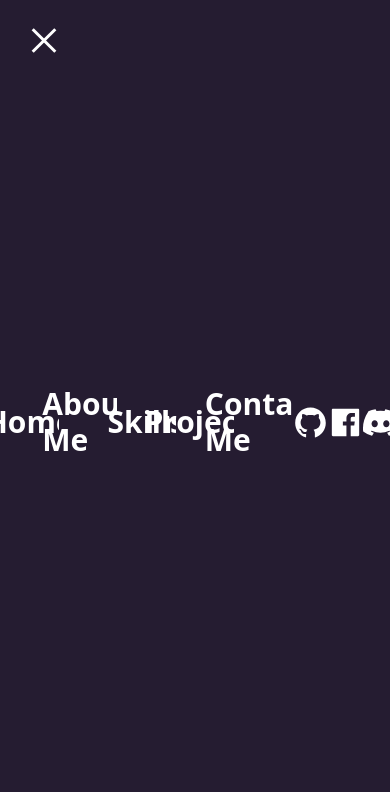
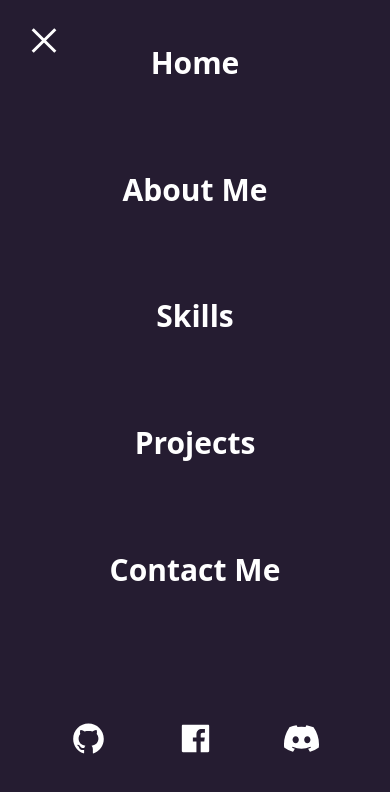
Before and after one commit to AbuHurairah127/portfolio-v2, a Next.js app: page / in a window 390 px wide. Both pictures are taken after a click on the button 44 px from the left and 40 px from the top of the page. Shown: the top 792 px of the page. Built offline with nearby package versions, Linux system fonts and the light colour scheme.

Commit message:
navbar ready responsive design

```diff
--- a/src/components/navbar/NavLinks.tsx
+++ b/src/components/navbar/NavLinks.tsx
@@ -13,7 +13,7 @@ const NavLink = ({
     <>
       <motion.a
         href=""
-        className="text-white text-3xl font-bold w-[15vw] flex justify-center items-center bg-background"
+        className="text-white text-3xl font-bold w-screen lg:w-[15vw] h-[15vh] lg:h-screen flex justify-center items-center bg-background"
         initial={initial}
         animate={animate}
         transition={transition}
--- a/src/components/navbar/Navbar.tsx
+++ b/src/components/navbar/Navbar.tsx
@@ -98,7 +98,7 @@ const Navbar = () => {
         <div>
           <AnimatePresence>
             {isNavbar && (
-              <div className="absolute top-0 w-screen h-screen -z-50 flex">
+              <div className="absolute top-0 w-screen h-screen -z-50 flex flex-col lg:flex-row">
                 {NavLinksProps.map((NavLinkProp, i) => (
                   <Fragment key={i}>
                     <NavLink
--- a/src/components/navbar/Socials.tsx
+++ b/src/components/navbar/Socials.tsx
@@ -1,10 +1,10 @@
 import { AiOutlineGithub, AiFillFacebook } from "react-icons/ai";
 import { BsDiscord } from "react-icons/bs";
-import { AnimatePresence, motion } from "framer-motion";
+import { motion } from "framer-motion";
 const Socials = () => {
   return (
     <motion.div
-      className="w-[25vw] h-screen flex items-center justify-evenly bg-background"
+      className="w-screen lg:w-[25vw] h-[25vh] lg:h-screen flex items-center justify-evenly bg-background"
       initial={{ opacity: 0.1, translateY: "-100vw" }}
       animate={{ opacity: 1, translateY: 0 }}
       transition={{ delay: 1, duration: 1, ease: "easeInOut" }}
```
